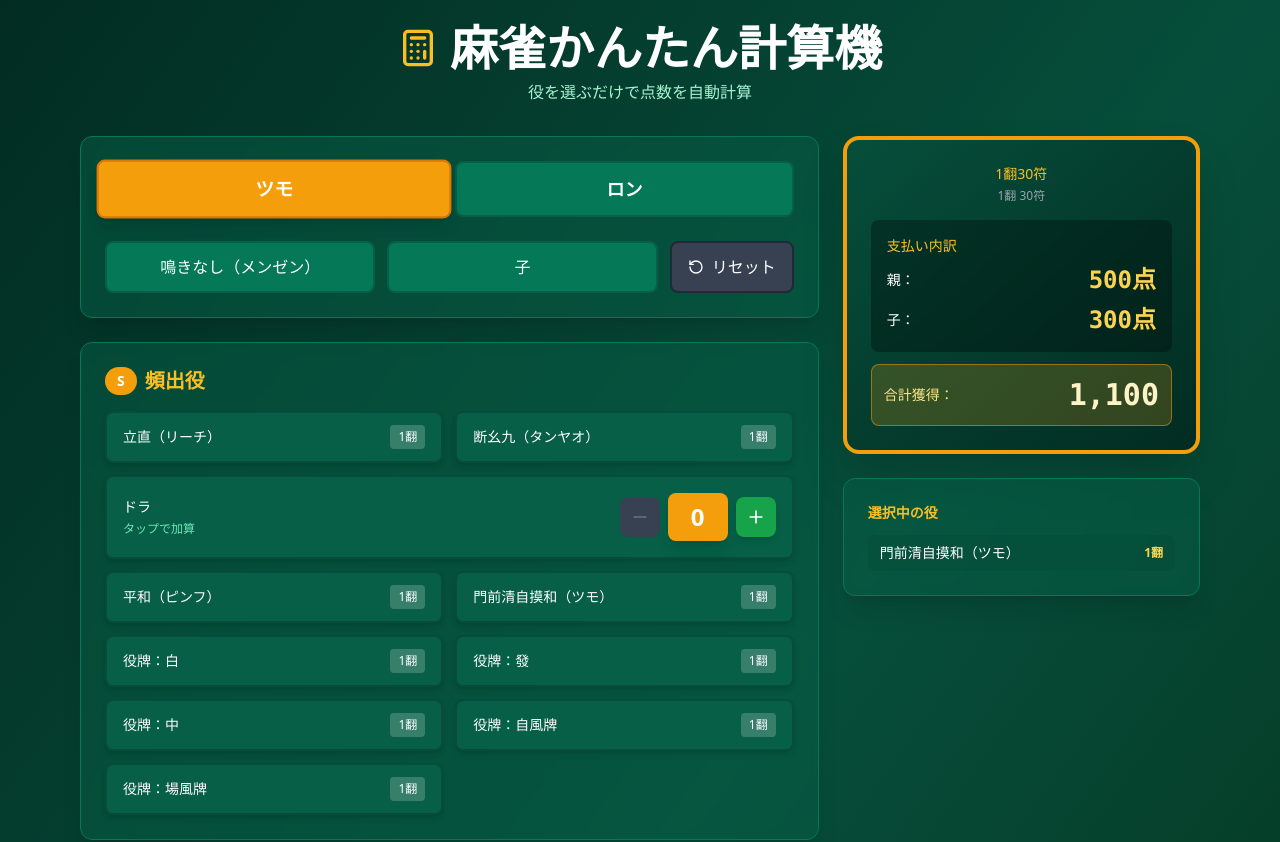
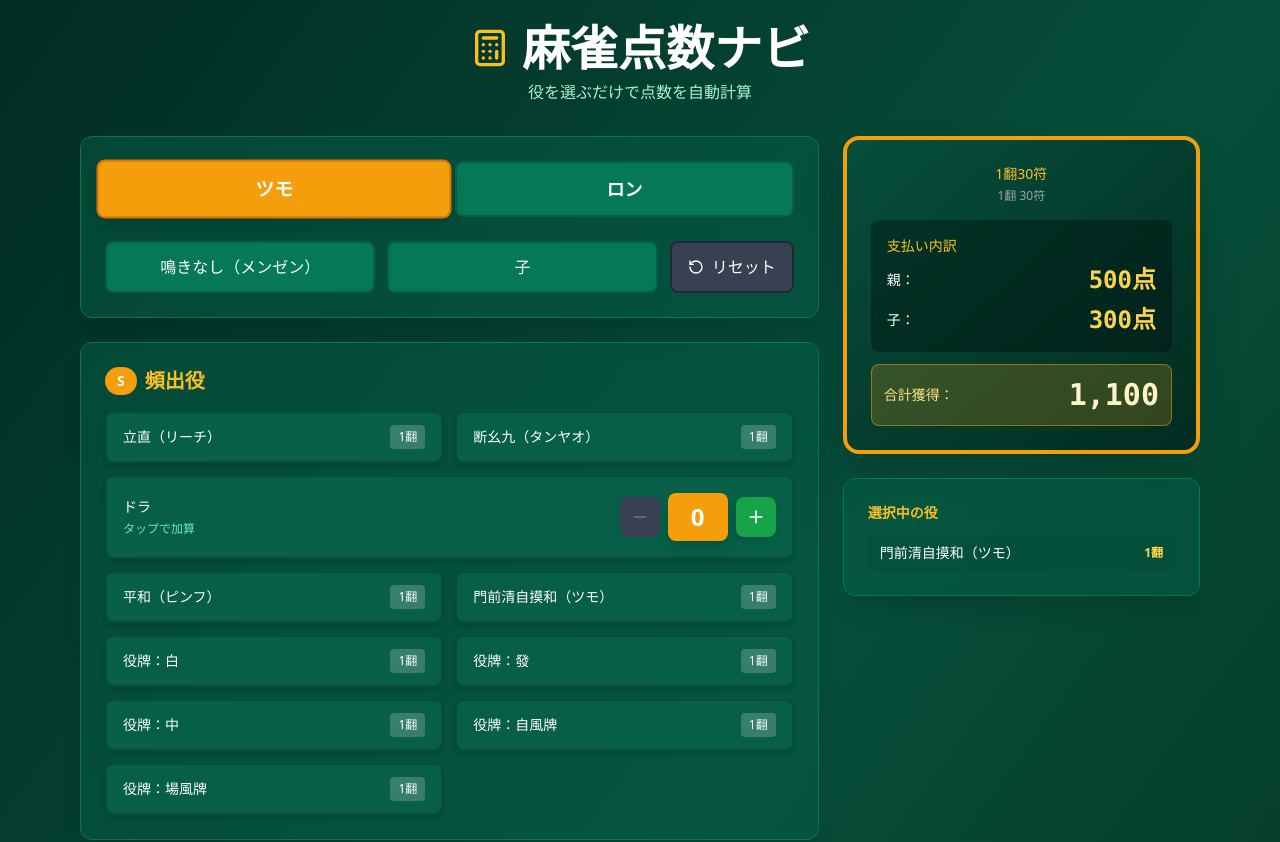
Before and after one commit to shunji-work/simple-mahjong-calculator, a React (Vite) app: page / in a window 1280 px wide. Shown: the top 842 px of the page. Built offline with nearby package versions, Linux system fonts and the light colour scheme.

Commit message:
タイトルを麻雀点数ナビに変更
Made-with: Cursor

```diff
--- a/src/App.tsx
+++ b/src/App.tsx
@@ -257,7 +257,7 @@ function App() {
           <div className="flex items-center justify-center gap-3 mb-2">
             <Calculator className="w-10 h-10 text-amber-400" />
             <h1 className="text-4xl md:text-5xl font-bold text-white">
-              麻雀かんたん計算機
+              麻雀点数ナビ
             </h1>
           </div>
           <p className="text-emerald-200 text-sm md:text-base">
```
